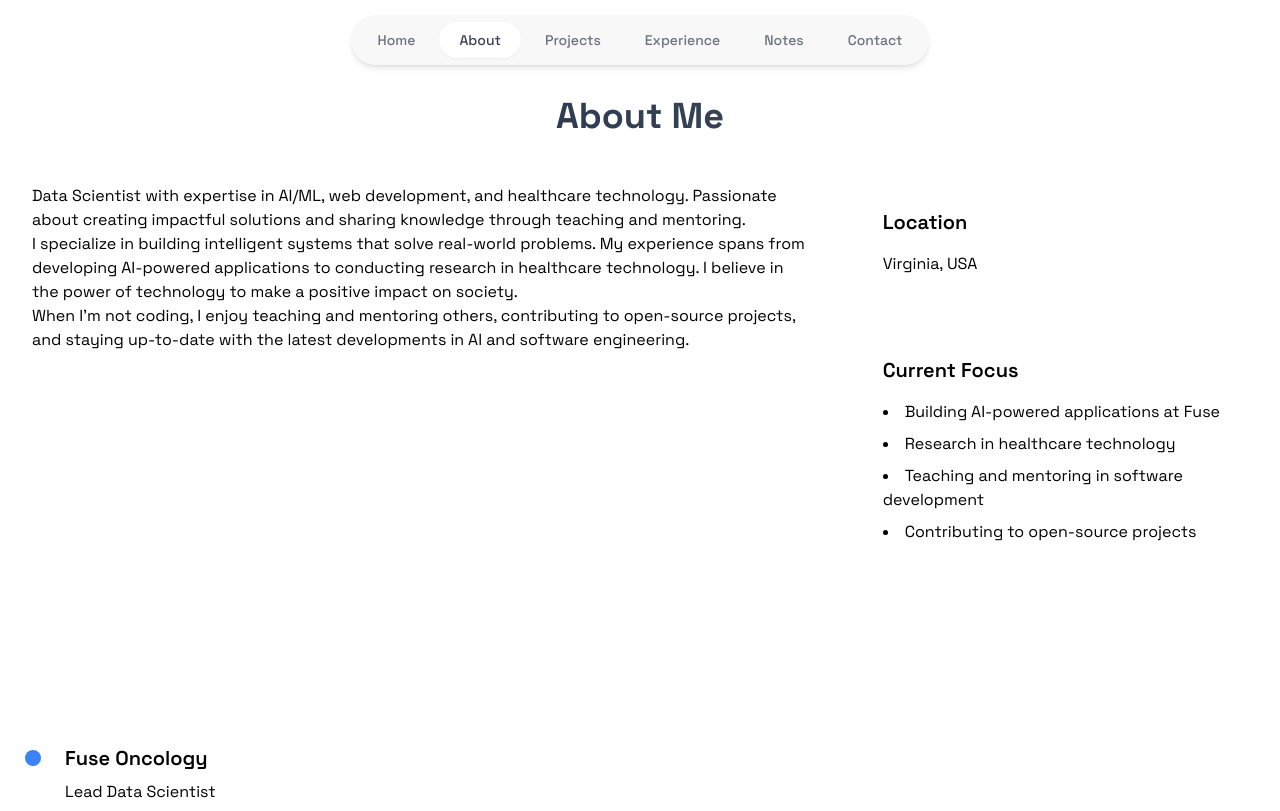
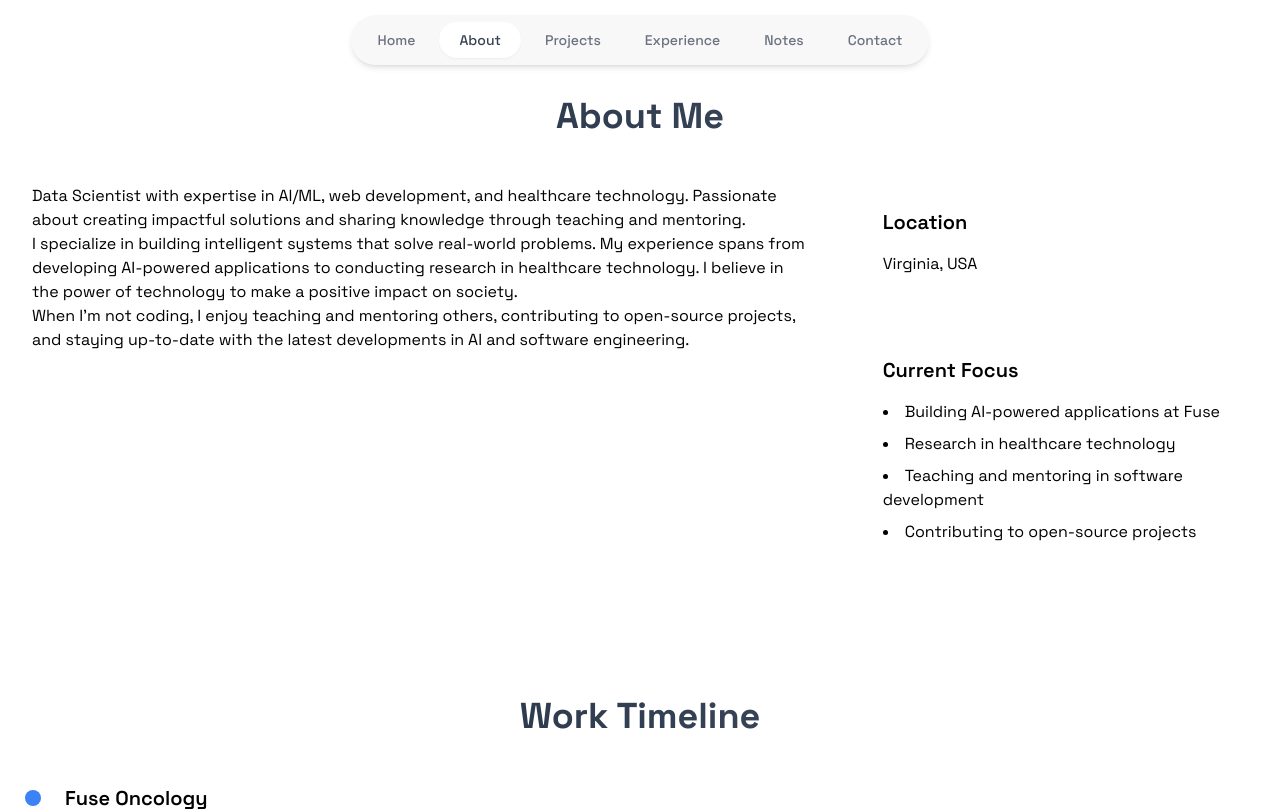
Before and after one commit to yelnady/personal-portfolio, a Next.js app: page /about in a window 1280 px wide. Shown: the top 811 px of the page. Built offline with nearby package versions, Linux system fonts and the light colour scheme.

Commit message:
Update SectionHeading usage in about page
- Changed prop from 'title' to 'children' to match component API

```diff
--- a/src/app/about/page.tsx
+++ b/src/app/about/page.tsx
@@ -53,7 +53,7 @@ export default function AboutPage() {
 
       <section className="container mx-auto px-4 py-16">
         <SectionHeading
-          title="Work Timeline"
+          children="Work Timeline"
           description="My professional journey and key milestones."
           className="mb-12"
         />
```
